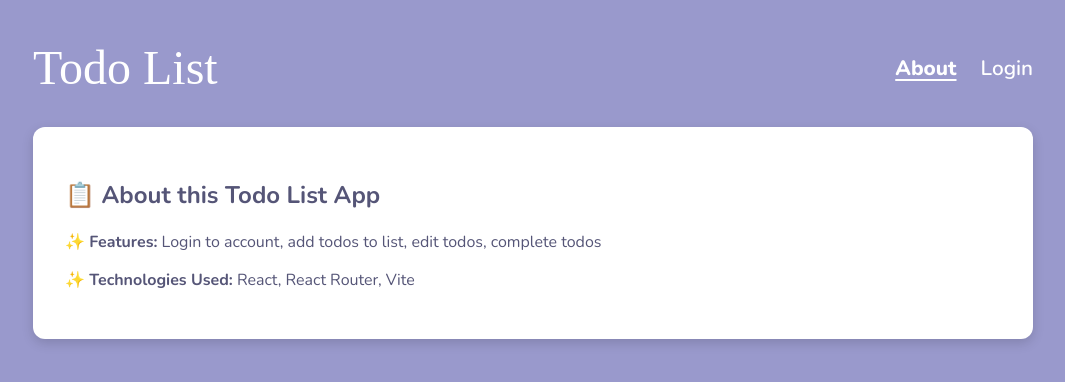
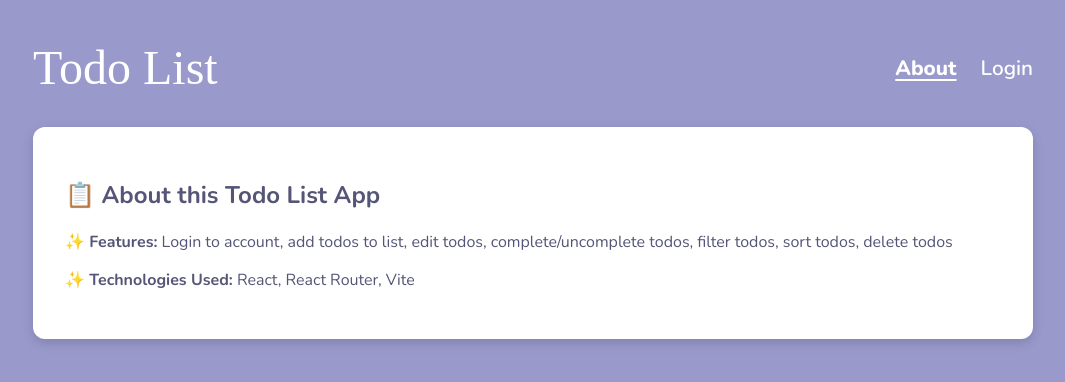
Before and after one commit to kelliwisethebrave/todo-list-v2, a React (Vite) app: page /about in a window 1280 px wide. Shown: the top 382 px of the page, without its empty margins (107-1172 px from the left). Built offline with nearby package versions, Linux system fonts and the light colour scheme; a web font is replaced by a local one.

Commit message:
Update README and About page to list added uncompleting todos and deleting todos functionality

```diff
--- a/src/pages/AboutPage.jsx
+++ b/src/pages/AboutPage.jsx
@@ -4,7 +4,7 @@ function AboutPage() {
       <h2>📋 About this Todo List App</h2>
       <p>
         <b>✨ Features:</b> Login to account, add todos to list, edit todos,
-        complete todos
+        complete/uncomplete todos, filter todos, sort todos, delete todos
       </p>
       <p>
         <b>✨ Technologies Used:</b> React, React Router, Vite
```
Also changed, not shown: 1 other file (tests, documents, lock files or other folders).
